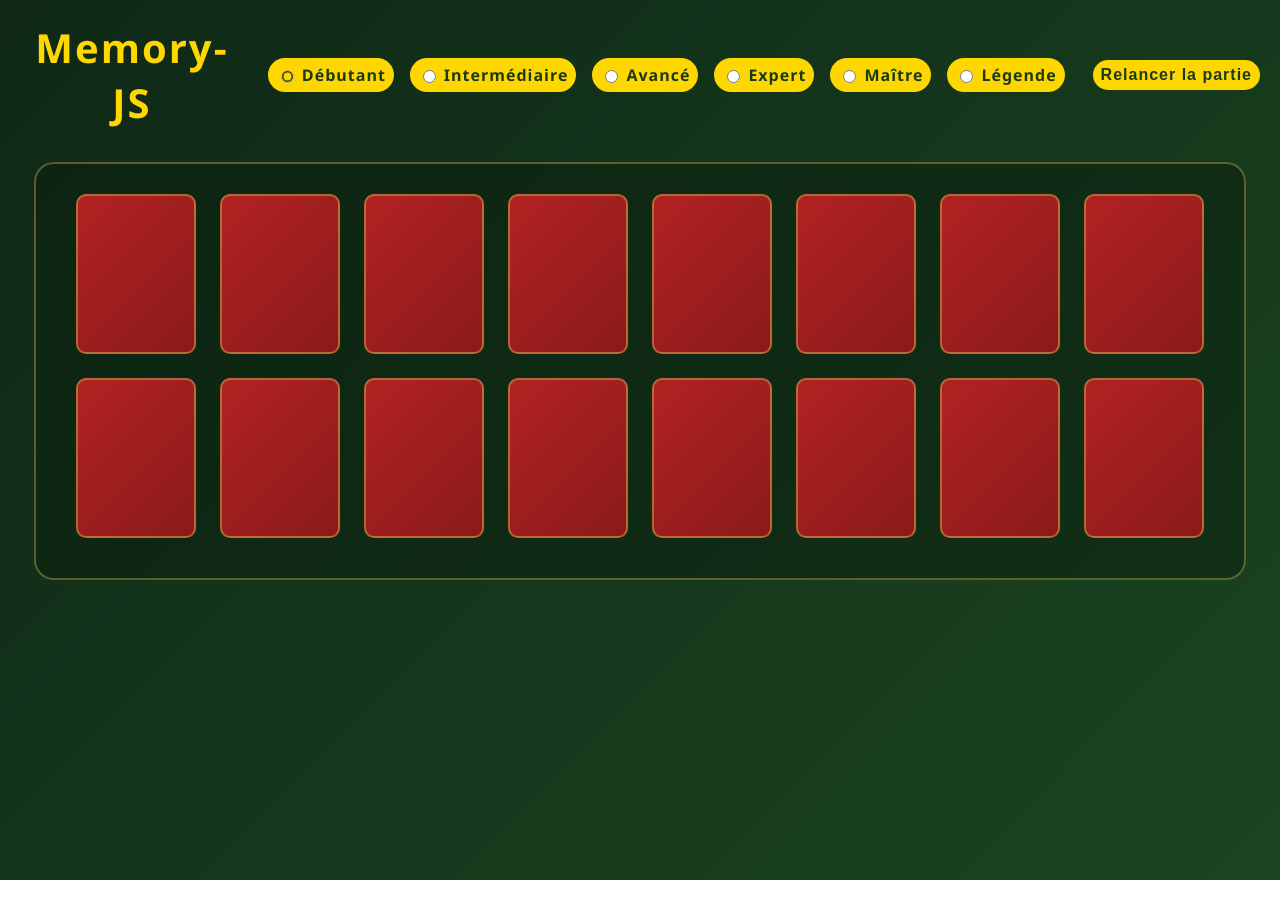
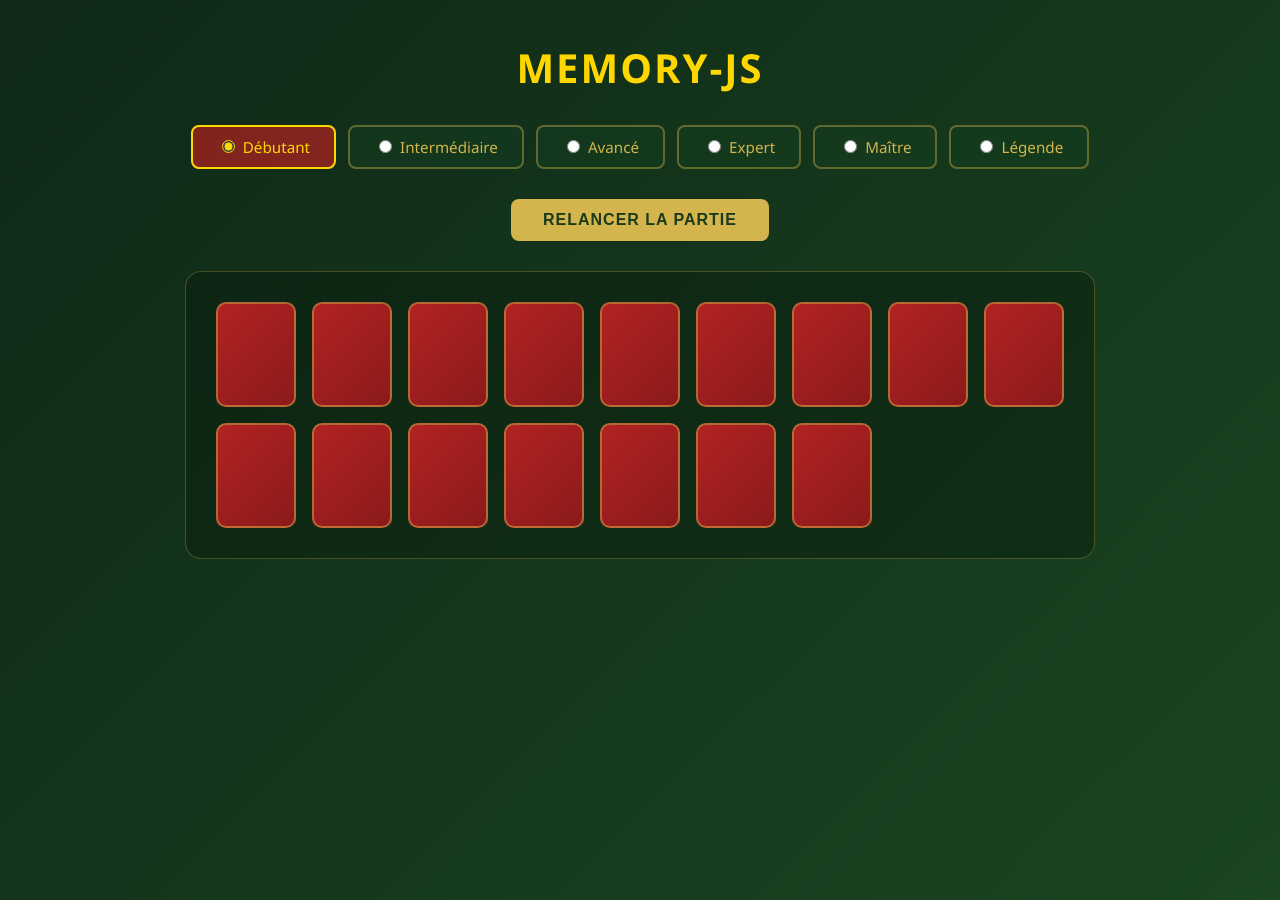
Before and after one commit to sylvain-malbon/memory-js, a React (Create React App) app: page / in a window 1280 px wide. Built offline with nearby package versions, Linux system fonts and the light colour scheme; the HTML template or start-up script is replaced by a standard one.

Commit message:
design global arrangé (visuellement)

```diff
--- a/src/App.css
+++ b/src/App.css
@@ -12,115 +12,77 @@ body {
   display: flex;
   flex-direction: column;
   align-items: center;
-  padding: 20px 20px 60px;
+  padding: 40px 20px 60px;
   text-align: center;
 }
 
 /* --- TITLE --- */
-
-.header-row {
-  display: flex;
-  align-items: center;
-  justify-content: center;
-  gap: 24px;
-  margin-bottom: 32px;
-  margin-top: 0;
-  padding-left: 0;
-}
-
-.header-row h1 {
+.App h1 {
   font-size: 2.5rem;
   font-weight: 600;
   color: #ffd700;
-    margin: 0;
+  margin: 0 0 30px 0;
   letter-spacing: 2px;
-    /* text-transform supprimé pour permettre les majuscules */
-}
-
-.difficulty-and-restart {
-  display: flex;
-  align-items: center;
-  gap: 12px;
-  margin-top: 0;
-  margin-left: 0;
-}
-
-.difficulty-label {
-  font-size: 1.1rem;
-  color: #ffd700;
-  font-weight: 500;
-  margin-right: 8px;
+  text-transform: uppercase;
 }
 
 /* --- DIFFICULTY SELECTOR --- */
 .difficulty-selector {
   display: flex;
-    gap: 6px; /* valeur actuelle, modifiable */
-    gap: 16px;
-  justify-content: flex-start;
-  flex-wrap: nowrap;
-  overflow-x: auto;
+  gap: 12px;
+  margin: 0 0 30px 0;
+  justify-content: center;
+  flex-wrap: wrap;
 }
 
 .difficulty-selector label {
-  background: #ffd700;
-  border-radius: 20px;
-  padding: 6px 8px;
-  white-space: nowrap;
-  font-weight: 600;
-  font-size: 1rem;
-  color: #1a3a1a;
+  background: rgba(20, 60, 30, 0.6);
+  border-radius: 8px;
+  padding: 10px 24px;
+  font-weight: 500;
+  font-size: 0.95rem;
+  color: #d4b44c;
   cursor: pointer;
-  border: none;
-  box-shadow: none;
-  transition: none;
-  display: flex;
-  align-items: center;
-     /* text-transform supprimé pour permettre les majuscules */
-  letter-spacing: 1px;
+  border: 2px solid rgba(212, 180, 76, 0.4);
+  transition: all 0.2s ease;
 }
 
 .difficulty-selector label:hover {
-  background: #ffd700;
-  color: #1a3a1a;
-  box-shadow: none;
-  border: none;
-  transition: none;
+  background: rgba(20, 60, 30, 0.8);
+  border-color: #ffd700;
 }
 
 .difficulty-selector input[type="radio"] {
   accent-color: #ffd700;
   margin-right: 8px;
   cursor: pointer;
-  vertical-align: middle;
 }
 
 .difficulty-selector label:has(input:checked) {
-  background: #ffd700;
-  color: #1a3a1a;
-  box-shadow: none;
-  border: none;
+  background: rgba(178, 34, 34, 0.7);
+  border-color: #ffd700;
+  color: #ffd700;
 }
 
 /* --- BOARD --- */
 .board {
   display: grid;
-  grid-template-columns: repeat(8, 120px);
-  gap: 24px;
+  grid-template-columns: repeat(auto-fit, 80px);
+  gap: 16px;
   justify-content: center;
-  max-width: 1200px;
+  max-width: 900px;
   margin: 0 auto;
-  padding: 30px 40px 40px 40px;
+  padding: 30px;
   background: rgba(10, 30, 15, 0.5);
-  border-radius: 20px;
-  border: 2px solid rgba(212, 180, 76, 0.4);
+  border-radius: 16px;
+  border: 1px solid rgba(212, 180, 76, 0.3);
 }
 
 /* --- CARD CONTAINER --- */
 .card {
-  width: 120px;
-  height: 160px;
-  perspective: 1200px;
+  width: 80px;
+  height: 105px;
+  perspective: 1000px;
   cursor: pointer;
   transition: transform 0.15s ease;
 }
@@ -182,39 +144,35 @@ body {
 
 /* --- EMOJI --- */
 .emoji {
-  font-size: 4rem;
+  font-size: 2.8rem;
   transform: rotateY(180deg);
 }
 
 /* --- BUTTON --- */
 button {
-  background: #ffd700;
+  background: #d4b44c;
   color: #1a3a1a;
   border: none;
-  border-radius: 20px;
-  padding: 6px 8px;
+  border-radius: 8px;
+  padding: 12px 32px;
   font-size: 1rem;
   font-weight: 600;
-     /* text-transform supprimé pour permettre les majuscules */
+  text-transform: uppercase;
   cursor: pointer;
-  box-shadow: none;
-  transition: none;
+  transition: all 0.2s ease;
   letter-spacing: 1px;
-  margin: 0 0 0 16px;
-  white-space: nowrap;
+  margin: 0 0 30px 0;
 }
 
 button:hover,
 button:focus {
   background: #ffd700;
   outline: none;
-  box-shadow: none;
-  border: none;
-  transition: none;
+  transform: translateY(-1px);
 }
 
 button:active {
-  background: #ffd700;
+  transform: translateY(0);
 }
 
 /* --- WIN MESSAGE --- */
@@ -224,7 +182,7 @@ button:active {
   margin: 0 0 20px 0;
   font-weight: 600;
   letter-spacing: 2px;
-     /* text-transform supprimé pour permettre les majuscules */
+  text-transform: uppercase;
   padding: 16px 32px;
   background: rgba(178, 34, 34, 0.4);
   border: 2px solid #ffd700;
```
